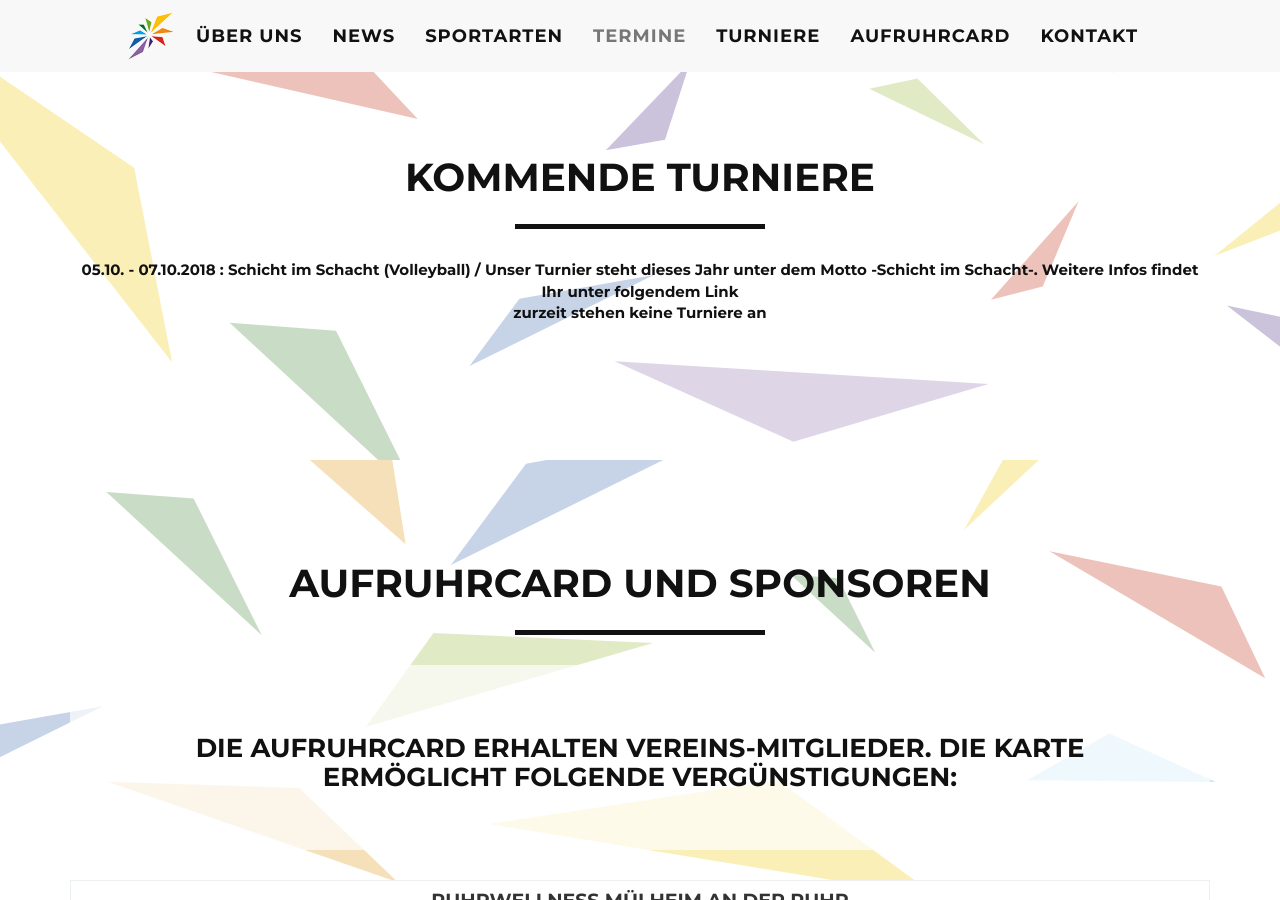
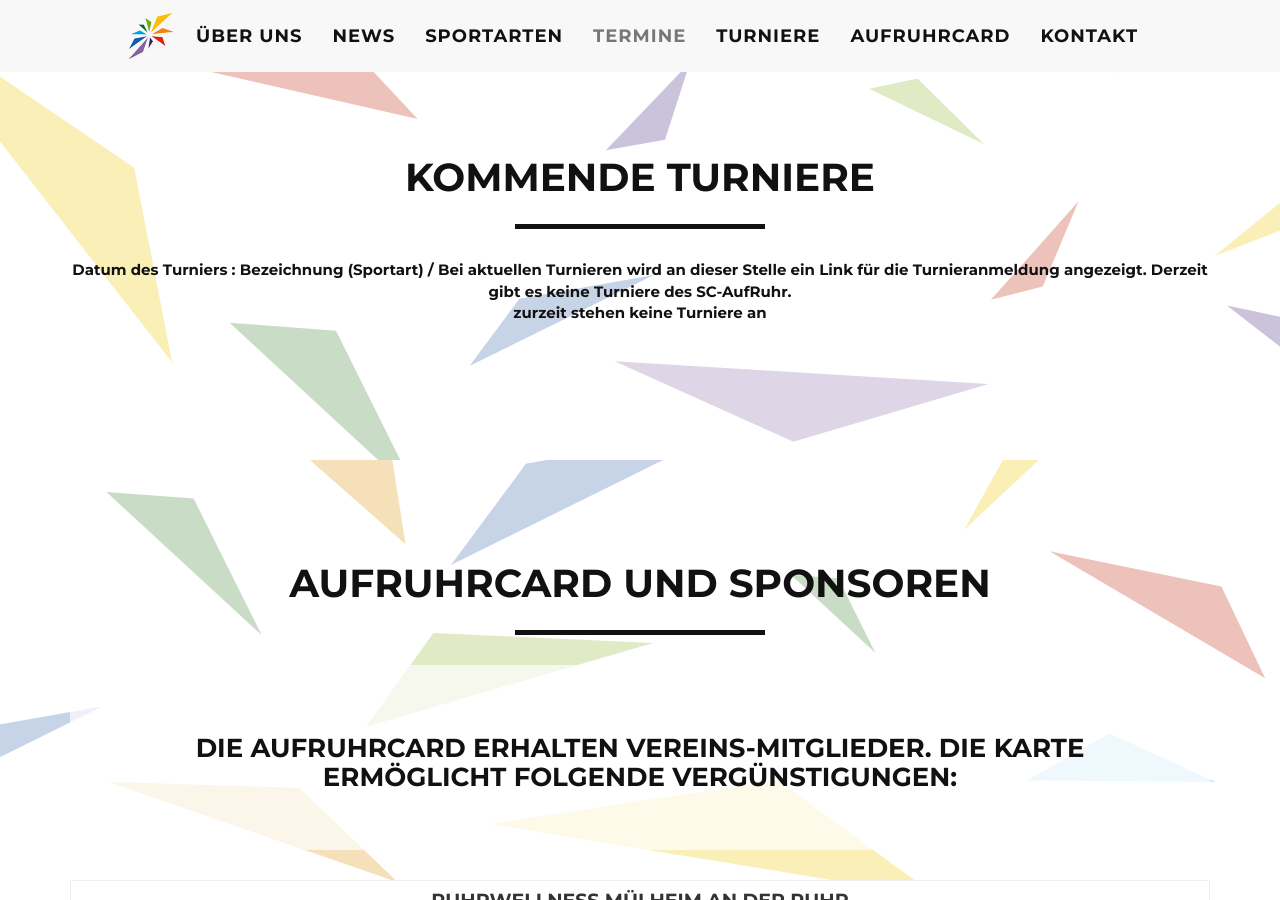
Before and after one commit to scarweb/scarweb.github.io, a Jekyll site: the page built from index.html, in a window 1280 px wide and 900 px high, scrolled down 4040 px. Built offline with Jekyll 4.4.1, drawn with Linux system fonts in a browser that asks for light colours.

Commit message:
Update tourniere.yml

```diff
--- a/_data/tourniere.yml
+++ b/_data/tourniere.yml
@@ -1,3 +1,3 @@
-- name: Schicht im Schacht (Volleyball)
-  datum: 05.10. - 07.10.2018
-  text: Unser Turnier steht dieses Jahr unter dem Motto -Schicht im Schacht-. Weitere Infos findet Ihr unter folgendem Link
+- name: Bezeichnung (Sportart)
+  datum: Datum des Turniers
+  text: Bei aktuellen Turnieren wird an dieser Stelle ein Link für die Turnieranmeldung angezeigt. Derzeit gibt es keine Turniere des SC-AufRuhr.
```
